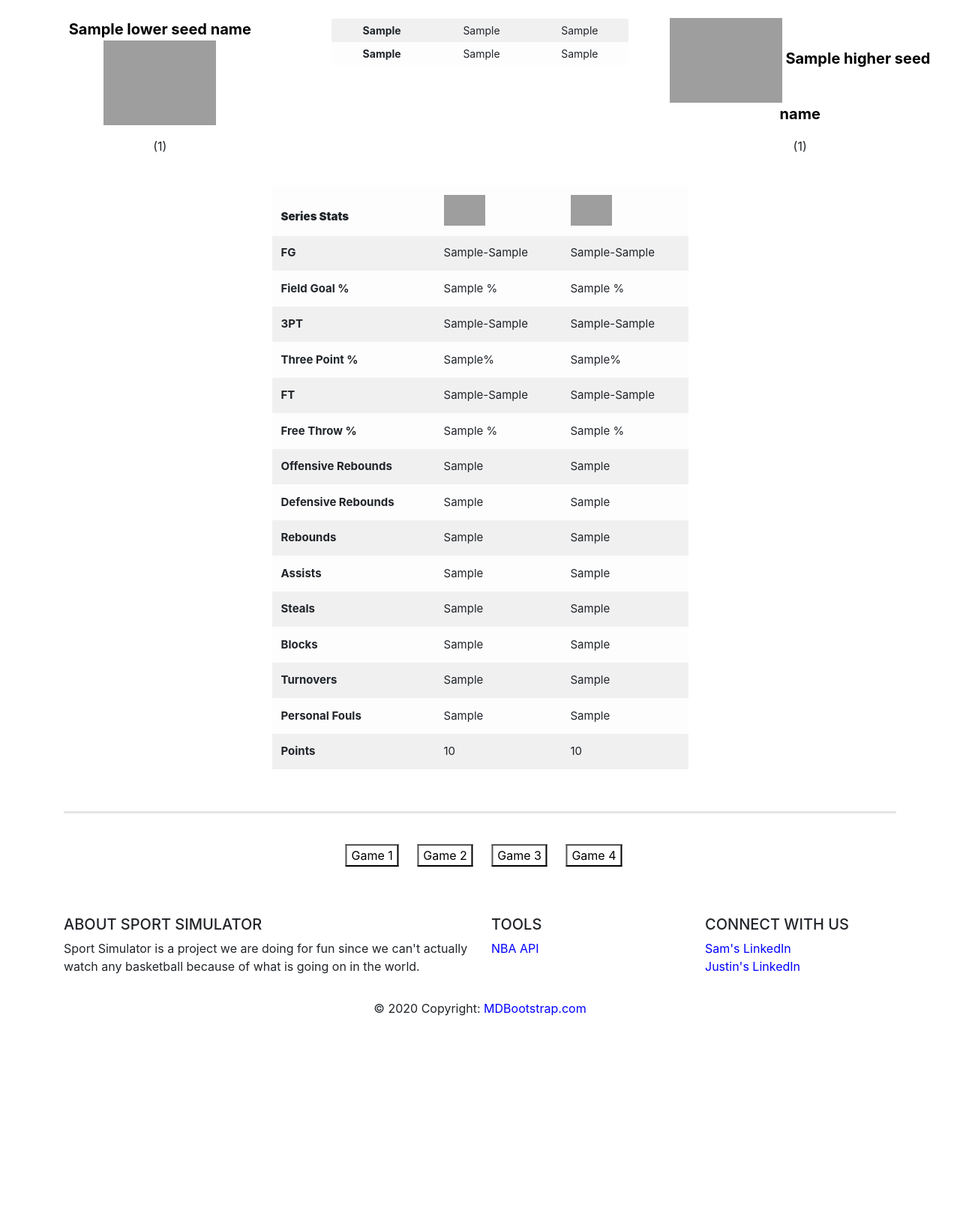
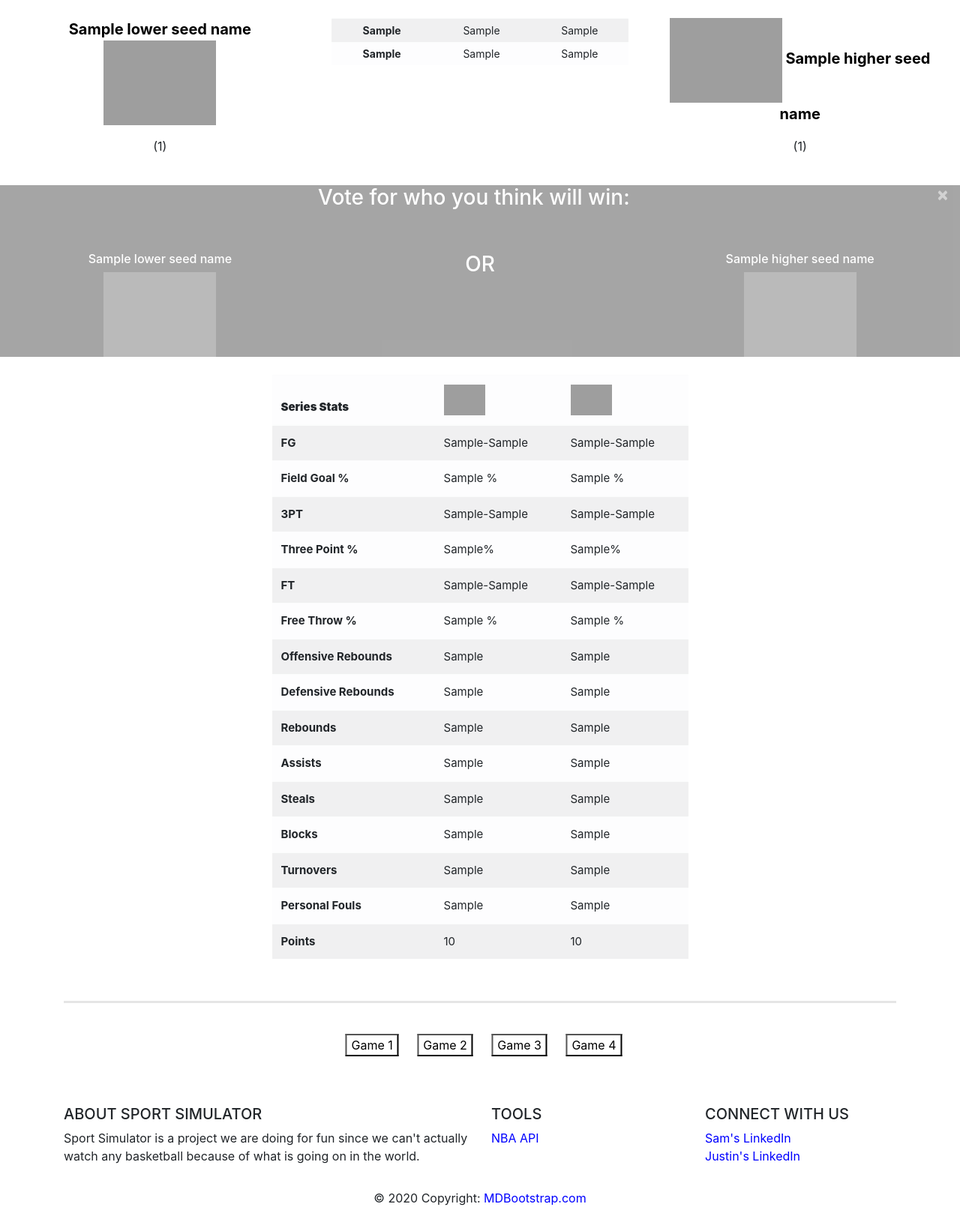
Before and after one commit to JustinJKelly/sports_simulator, a Django app: template templates/basketball/series.html in a window 1280 px wide. Shown: the part 56-1682 px from the top of the page at 75% size. Before the commit the page ends 1411 px from the top, so only its background shows below. Run offline with Django 3.2, Linux system fonts and the light colour scheme; the template is opened without the code that fills it: most values are stand-ins (such as "Sample title", 1, 10 or a date in 2020); some libraries are stand-ins or nearby versions; grey boxes are pictures that could not be loaded.

Commit message:
added voting prompt to series page

```diff
--- a/basketball/views.py
+++ b/basketball/views.py
@@ -977,7 +977,7 @@ def get_team_playoff_rank(team_id):
         1610612745:"5th",#HOU
         1610612743:"6th",#DEN
         1610612742:"7th",#DAL
-        1610612758:"8th",#SAC
+        1610612740:"8th",#NOR
         1610612749:"1st",#MIL
         1610612738:"2nd",#BOS
         1610612761:"3rd",#TOR
--- a/templates/basketball/series.html
+++ b/templates/basketball/series.html
@@ -37,6 +37,13 @@
             width:100%;
             font-size:15px;
 
+        }
+        .voting-series{
+            text-align: center;
+            background-color: grey;
+            opacity: 70%;
+            max-height: 300px;
+            color:white;
         }
     </style>
 
@@ -133,7 +140,7 @@
                     </table>
                 </div>
             </div>
-            <!-- TODO: FORMATTING HERE GOT TOTALLY FUCKED-->
+
             <div class="col text-center">
                 <p>
                     <a class="image_hover" href="/basketball/team/{{higher_seed_id}}"> <img style="max-height:150px;max-width:150px" src="{% static higher_seed_image %}"></img> </a>
@@ -146,7 +153,29 @@
     </div>
     <!--End Header Scorebox-->
     <br/>
-
+    <!-- SERIES VOTING-->
+    <div class="voting-series container-fluid">
+        <h3 id="vote_prompt"> Vote for who you think will win:<span class="close" style="cursor: pointer; color: white; ">&times;</span></h3>
+        <br>
+        <h3 id="thank_you" style="display: none;">Thanks for voting!<span class="close" style="cursor: pointer; color: white; ">&times;</span></h3>
+        <br>
+        <div class="row">
+            <div i class="col" id="vote_lower_seed">
+                <h6 > {{lower_seed_name}}</h6>
+                <a onclick=voting() class="image_hover" style="cursor: pointer; color: black;"> <img style="max-height:150px;max-width:150px" src="{% static lower_seed_image %}"></img> </a>
+            </div>
+            <div class="col">
+                <h3 id="voting_or">
+                    OR
+                </h3>
+            </div>
+            <div class="col" id="vote_higher_seed">
+                <h6> {{higher_seed_name}}</h6>
+                <a onclick=voting() class="image_hover" style="cursor: pointer;"> <img style="max-height:150px;max-width:150px" src="{% static higher_seed_image %}"></img> </a>
+            </div>
+        </div>
+    </div>
+    <br>
     <!-- Team Stats Table-->
     <div class="table-responsive container">
         <table class="table table-striped table-light" style="width:50%; font-size:15px; margin-left:25%; margin-right:25%;">
@@ -1419,9 +1448,6 @@
 <script>
         var btn = document.getElementsByClassName("series-button");
         var table = document.getElementsByClassName("game-table");
-        //document.getElementById("table2").style.display="none";
-        //document.getElementById("table3").style.display="none";
-        //document.getElementById("table4").style.display="none";
         btn[0].onclick = function(){
             for(var i=0;i<table.length;i++){
                 table[i].style.display = "none"
@@ -1464,8 +1490,29 @@
             }
             table[6].style.display = "block";
         }
-
-        //document.getElementById("table"+nr).style.display="none";
 </script>
 
+<script>
+    var voting_high = document.getElementById("vote_higher_seed")
+    var voting_low = document.getElementById("vote_lower_seed")
+    var voting_or = document.getElementById("voting_or")
+    var thanks = document.getElementById("thank_you")
+    var prompt = document.getElementById("vote_prompt")
+    var close = document.getElementsByClassName("close")
+    var voting_space = document.getElementsByClassName("voting-series")
+    function voting(){
+            voting_high.style.display="none";
+            voting_low.style.display="none";
+            voting_or.style.display="none";
+            prompt.style.display="none"
+            thanks.style.display="block";
+
+    }
+    close[0].onclick =function(){
+        voting_space[0].style.display="none";
+    }
+    close[1].onclick =function(){
+        voting_space[0].style.display="none";
+    }
+</script>
 {% endblock %}
```
